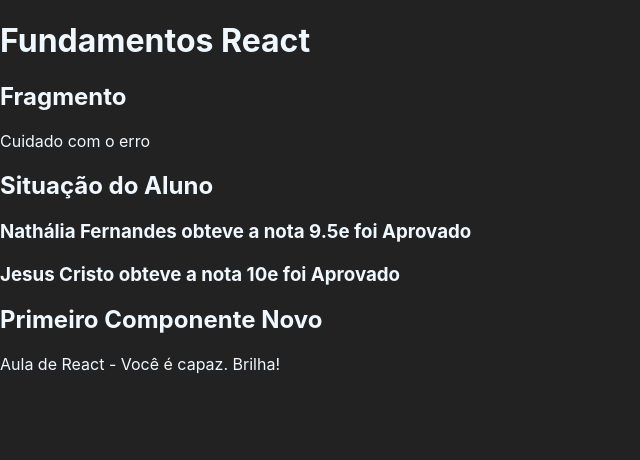
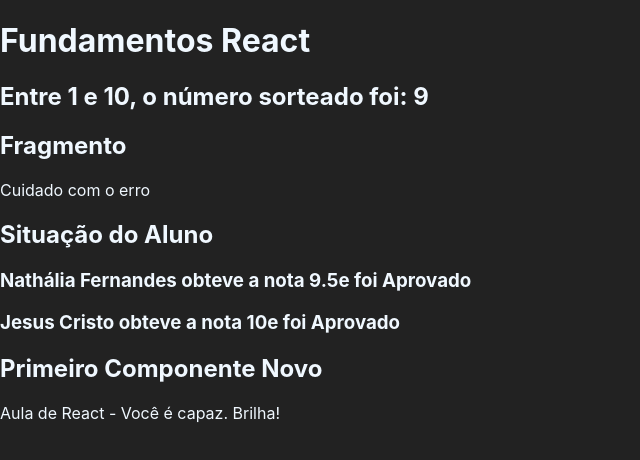
Before and after one commit to nathaliafas2/curso-react, a React (Create React App) app: page / in a window 1280 px wide. Shown: the top 460 px of the page, without its empty margins (0-640 px from the left). Built offline with nearby package versions, Linux system fonts and the light colour scheme.

Commit message:
exercicio numeros aleatorios

```diff
--- a/src/App.jsx
+++ b/src/App.jsx
@@ -2,11 +2,15 @@
 import PrimeiroNovo from './components/basicos/PrimeiroNovo';
 import ComParametro from './components/basicos/ComParamentro';
 import Fragmento from './components/basicos/Fragmento';
+import Aleatorio from './components/basicos/Aleatorio'
 
 export default function App(props){
     return (
         <div id="app">
             <h1> Fundamentos React </h1>
+
+          <Aleatorio min={1} max={10}/>
+
           <Fragmento />
 
             <ComParametro
--- /dev/null
+++ b/src/components/basicos/Aleatorio.jsx
@@ -0,0 +1,12 @@
+import React from "react"
+
+export default function Aleatorio(props){
+    const numAleatorio = Math.floor(Math.random() * (props.max - props.min + 1)) + props.min;
+    return (
+    <div>
+        <p>
+            <h2> Entre {props.min} e {props.max}, o número sorteado foi: <strong>{ numAleatorio } </strong></h2>
+        </p>
+    </div>
+    )
+}
```
